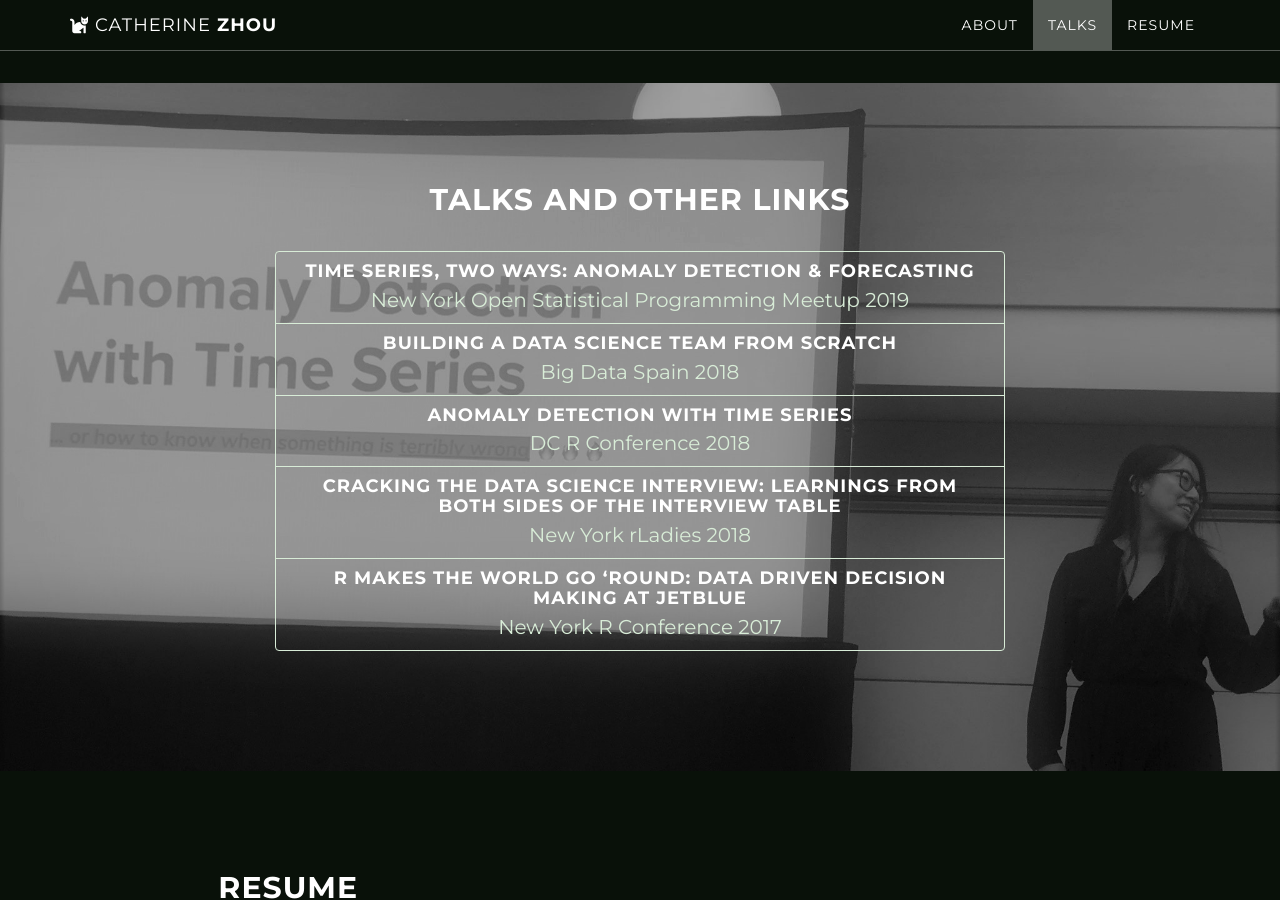
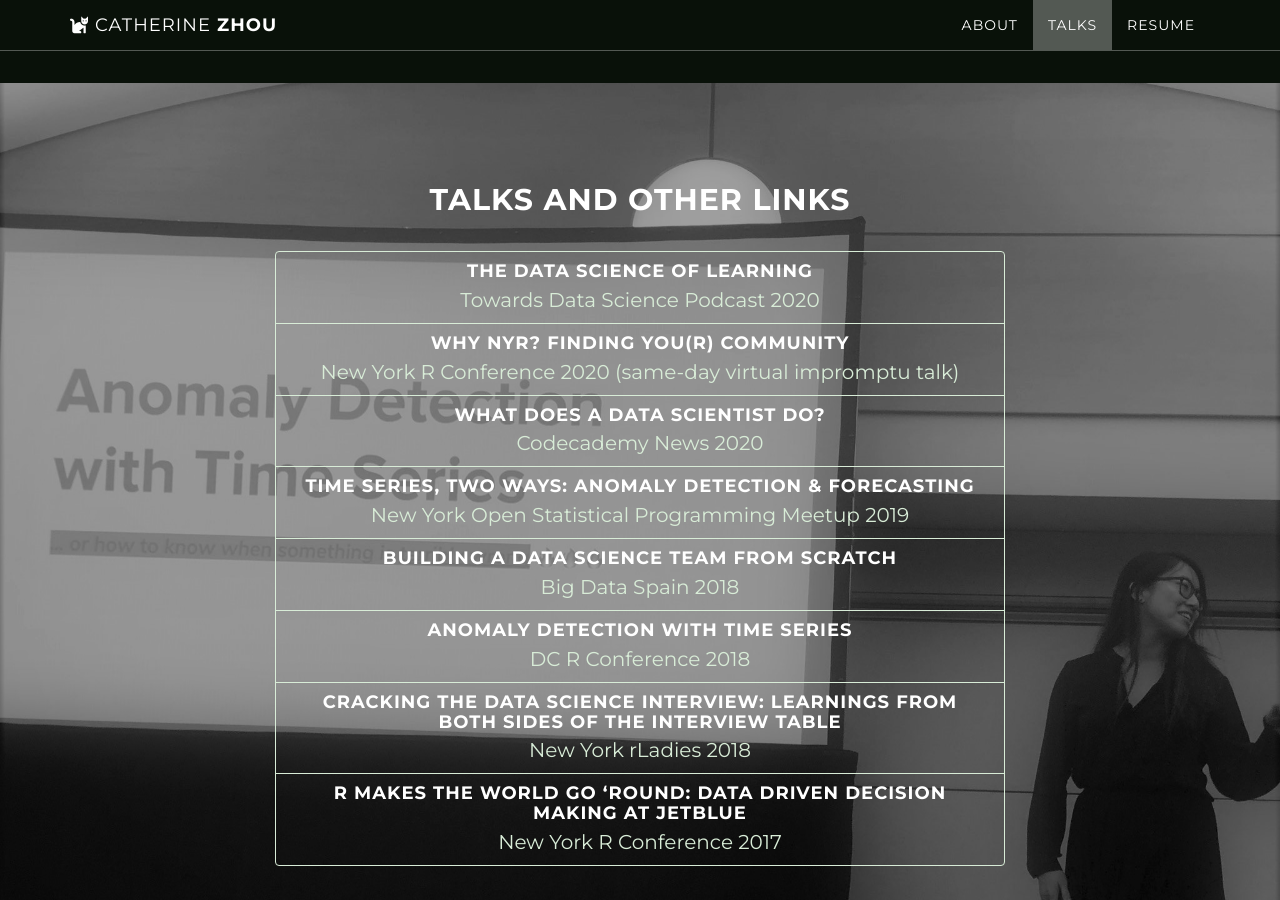
Before and after one commit to cattystats/cattystats.github.io, a Jekyll site: the page built from index.html, in a window 1280 px wide and 900 px high, scrolled down 1713 px. Built offline with Jekyll 4.4.1, drawn with Linux system fonts in a browser that asks for light colours; nearby versions of some CDN libraries; some of the changed text lies outside the part shown.

Commit message:
new job, more talks

```diff
--- a/_config.yml
+++ b/_config.yml
@@ -2,7 +2,7 @@
 title: Catherine Zhou
 email: mail@catherinezhou.com
 url: https://www.catherinezhou.com
-description: "R enthusiast and Data Scientist @Codecademy"
+description: "R enthusiast and Data Science Manager @Twitter"
 repository: cattystats/cattystats.github.io
 
 # Color settings (hex-codes without the leading hash-tag)
@@ -27,10 +27,17 @@ social:
     url: https://twitter.com/catherinezh
   - title: linkedin
     url: https://www.linkedin.com/in/zhoucatherine/
-  - title: instagram
-    url: https://www.instagram.com/cathzeta/
 
 talks:
+  - title: "The Data Science of Learning"
+    venue-publication: Towards Data Science Podcast 2020
+    url: https://towardsdatascience.com/the-data-science-of-learning-e8a5a960f746
+  - title: "Why NYR? Finding You(R) Community"
+    venue-publication: New York R Conference 2020 (same-day virtual impromptu talk)
+    url: https://youtu.be/Fy9tMfjs9F8
+  - title: "What Does a Data Scientist Do?"
+    venue-publication: Codecademy News 2020
+    url: https://news.codecademy.com/what-does-a-data-scientist-do/
   - title: "Time Series, Two Ways: Anomaly Detection & Forecasting"
     venue-publication: New York Open Statistical Programming Meetup 2019
     url: https://youtu.be/n9GOvto69aQ
```
